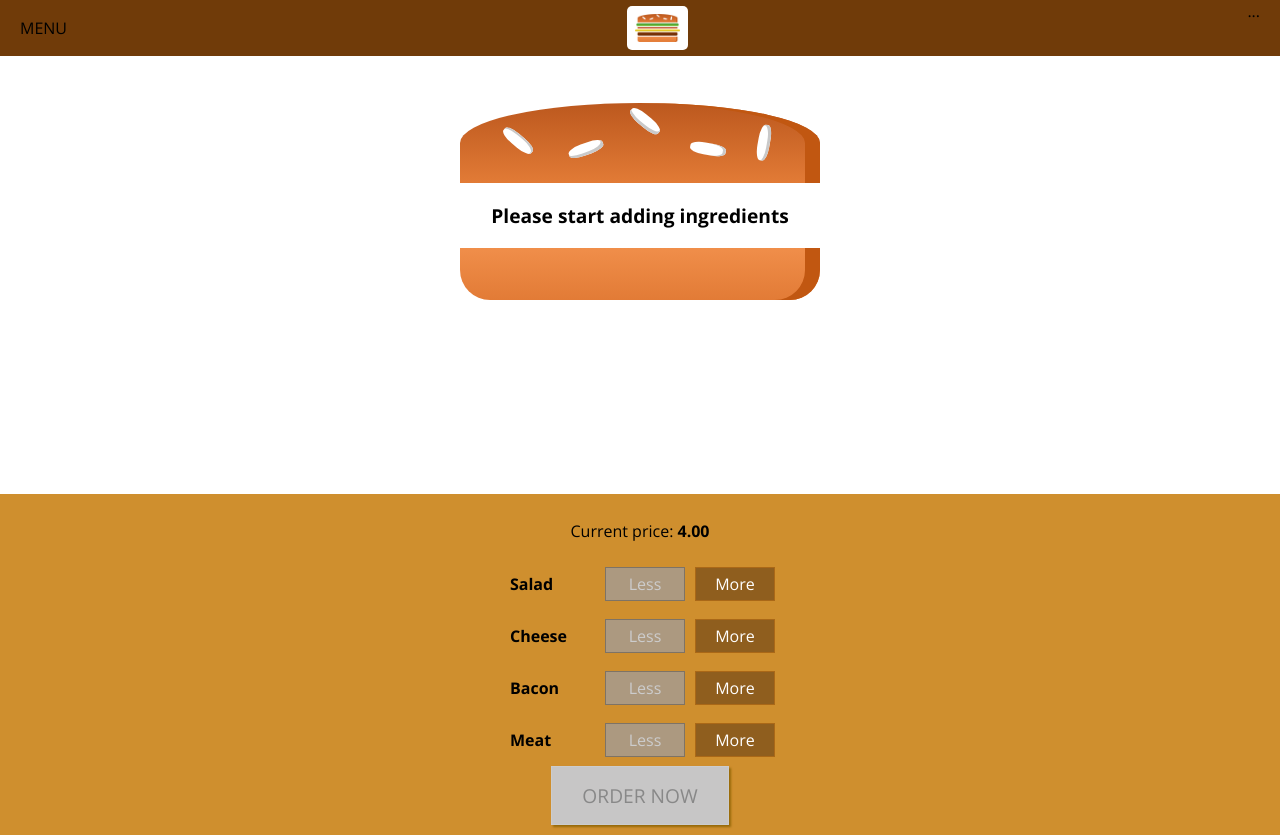
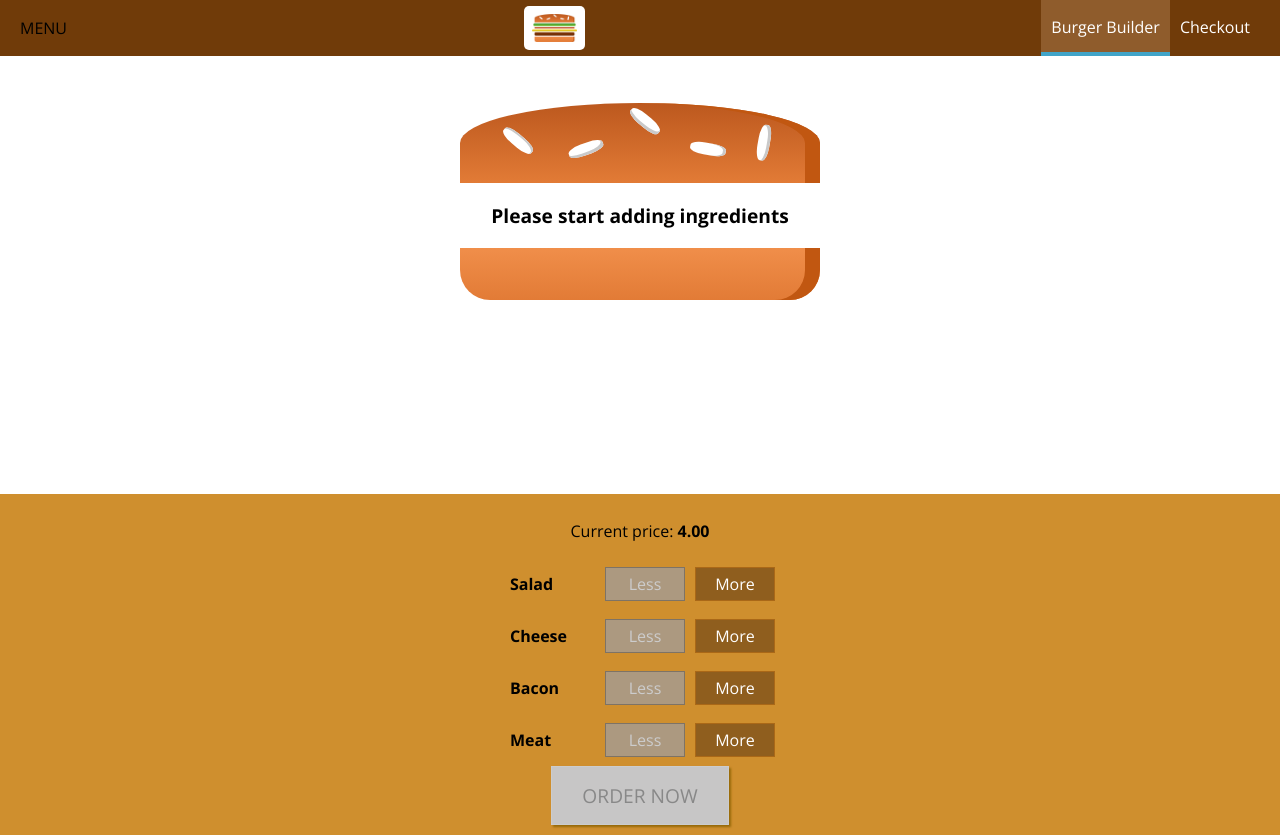
Before and after one commit to JPalka/burger, a React (Create React App) app: page / in a window 1280 px wide. Built offline with nearby package versions, Linux system fonts and the light colour scheme.

Commit message:
Add navigation items

```diff
--- /dev/null
+++ b/src/components/Navigation/NavigationItems/NavigationItem/NavigationItem.js
@@ -0,0 +1,15 @@
+import React from 'react'
+import classes from './NavigationItem.module.css'
+
+const navigationItem = (props) => {
+  return (
+    <li className={classes.NavigationItem}>
+      <a
+        href={props.link}
+        className={props.active ? classes.active : null} >
+          {props.children}</a>
+      </li>
+  )
+}
+
+export default navigationItem
--- /dev/null
+++ b/src/components/Navigation/NavigationItems/NavigationItem/NavigationItem.module.css
@@ -0,0 +1,25 @@
+.NavigationItem {
+  margin: 0;
+  box-sizing: border-box;
+  display: flex;
+  height: 100%;
+  align-items: center;
+}
+
+.NavigationItem a {
+  color: white;
+  text-decoration: none;
+  height: 100%;
+  padding: 16px 10px;
+  border-bottom: 4px solid transparent;
+  box-sizing: border-box;
+  display: block;
+}
+
+.NavigationItem a:hover,
+.NavigationItem a:active,
+.NavigationItem a.active {
+  background-color: #8f5c2c;
+  border-bottom: 4px solid #40a4c8;
+  color: white;
+}
--- /dev/null
+++ b/src/components/Navigation/NavigationItems/NavigationItems.js
@@ -0,0 +1,15 @@
+import React from 'react'
+
+import NavigationItem from './NavigationItem/NavigationItem'
+import classes from './NavigationItems.module.css'
+
+const navigationItems = (props) => {
+  return (
+    <ul className={classes.NavigationItems}>
+      <NavigationItem link="/" active>Burger Builder</NavigationItem>
+      <NavigationItem link="/">Checkout</NavigationItem>
+    </ul>
+  )
+}
+
+export default navigationItems
--- /dev/null
+++ b/src/components/Navigation/NavigationItems/NavigationItems.module.css
@@ -0,0 +1,8 @@
+.NavigationItems {
+  margin: 0;
+  padding: 0;
+  list-style: none;
+  display: flex;
+  align-items: center;
+  height: 100%;
+}
--- a/src/components/Navigation/Toolbar/Toolbar.js
+++ b/src/components/Navigation/Toolbar/Toolbar.js
@@ -1,6 +1,7 @@
 import React from 'react';
 
 import Logo from '../../Logo/Logo'
+import NavigationItems from '../NavigationItems/NavigationItems'
 
 import classes from './Toolbar.module.css'
 
@@ -10,7 +11,7 @@
       <div>MENU</div>
       <Logo />
       <nav>
-        ...
+        <NavigationItems />
       </nav>
     </header>
   )
```
